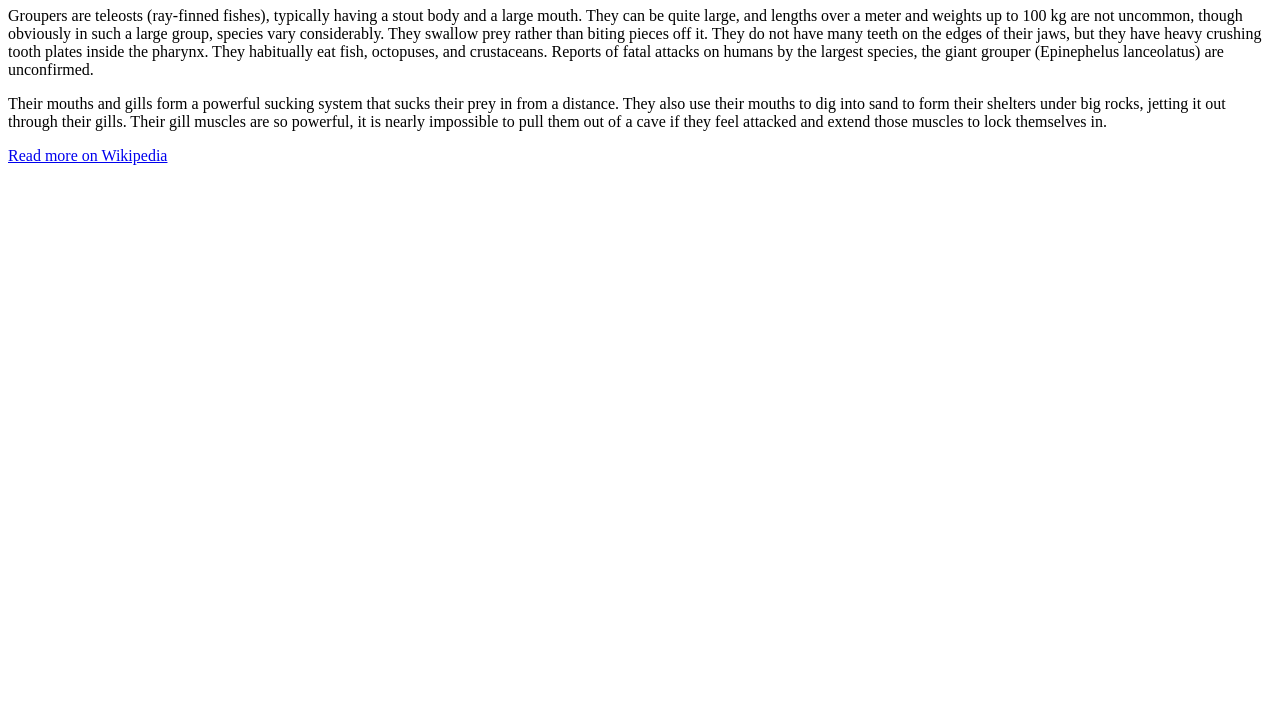
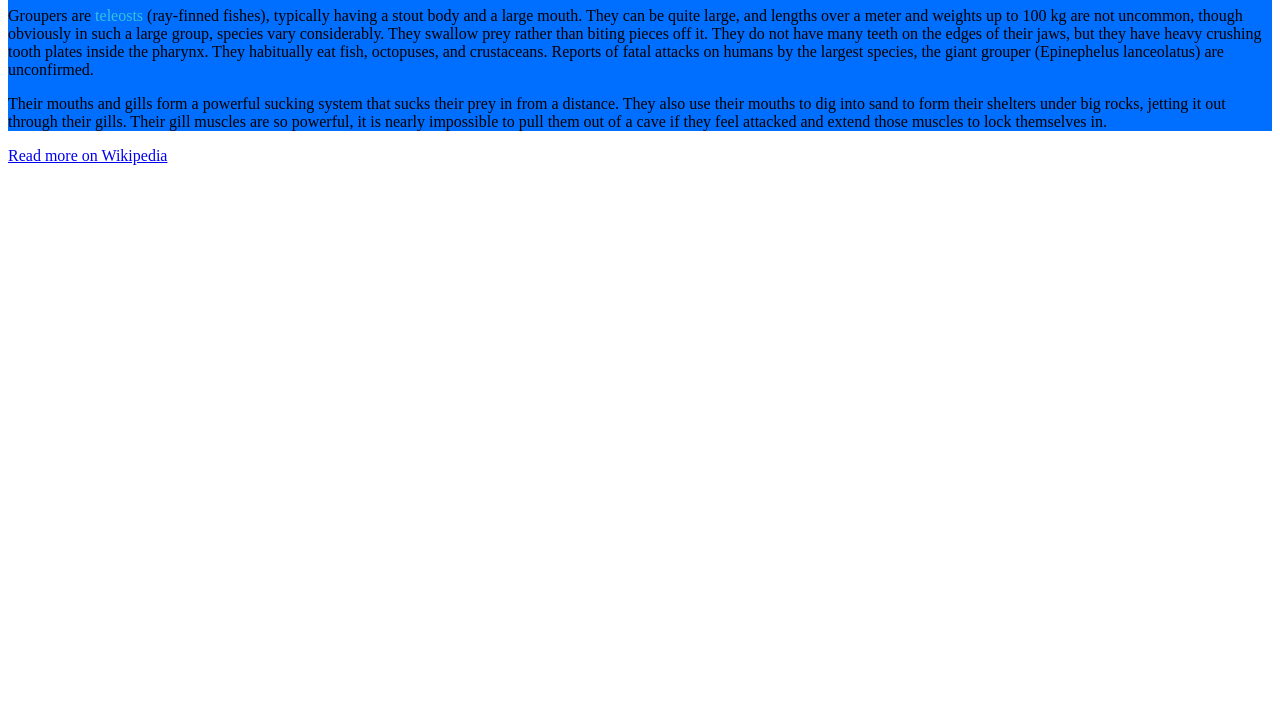
Before and after one commit to yesitslaylah/5-1-CSS-Grouping-Elements, a plain HTML site: page index.html in a window 1280 px wide. Shown: the part 73-800 px from the top of the page. Drawn offline with Linux system fonts and the light colour scheme.

Commit message:
Added divs and spans

```diff
--- a/index.html
+++ b/index.html
@@ -4,16 +4,23 @@
         <meta charset="utf-8">
         <title>Challenge: Group the groupers</title>
         <style>
+            .teletubby {
+                color: rgb(53, 194, 219);
+            }
 
+            #groupers {
+                background-color: rgb(0, 110, 255);
+            }
         </style>
     </head>
     <body>
 
-        <h1>Groupers</h1>
+        <div id="groupers"><h1>Groupers</h1>
 
-        <p>Groupers are teleosts (ray-finned fishes), typically having a stout body and a large mouth. They can be quite large, and lengths over a meter and weights up to 100 kg are not uncommon, though obviously in such a large group, species vary considerably. They swallow prey rather than biting pieces off it. They do not have many teeth on the edges of their jaws, but they have heavy crushing tooth plates inside the pharynx. They habitually eat fish, octopuses, and crustaceans. Reports of fatal attacks on humans by the largest species, the giant grouper (Epinephelus lanceolatus) are unconfirmed.</p>
+        <p>Groupers are <span class="teletubby">teleosts</span> (ray-finned fishes), typically having a stout body and a large mouth. They can be quite large, and lengths over a meter and weights up to 100 kg are not uncommon, though obviously in such a large group, species vary considerably. They swallow prey rather than biting pieces off it. They do not have many teeth on the edges of their jaws, but they have heavy crushing tooth plates inside the pharynx. They habitually eat fish, octopuses, and crustaceans. Reports of fatal attacks on humans by the largest species, the giant grouper (Epinephelus lanceolatus) are unconfirmed.</p>
 
         <p>Their mouths and gills form a powerful sucking system that sucks their prey in from a distance. They also use their mouths to dig into sand to form their shelters under big rocks, jetting it out through their gills. Their gill muscles are so powerful, it is nearly impossible to pull them out of a cave if they feel attacked and extend those muscles to lock themselves in.</p>
+    </div>
 
         <a href="http://en.wikipedia.org/wiki/Grouper">Read more on Wikipedia</a>
 
```
